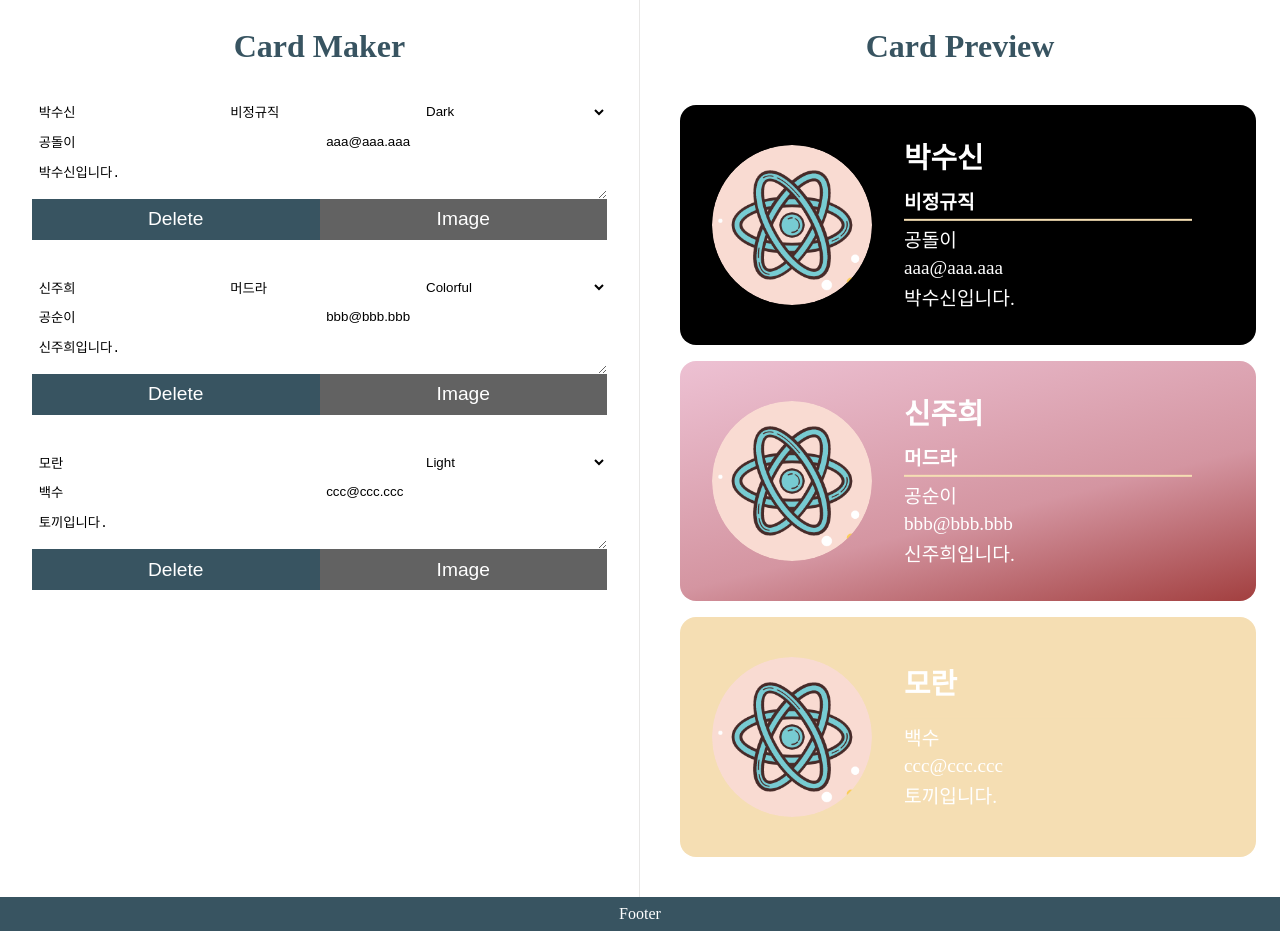
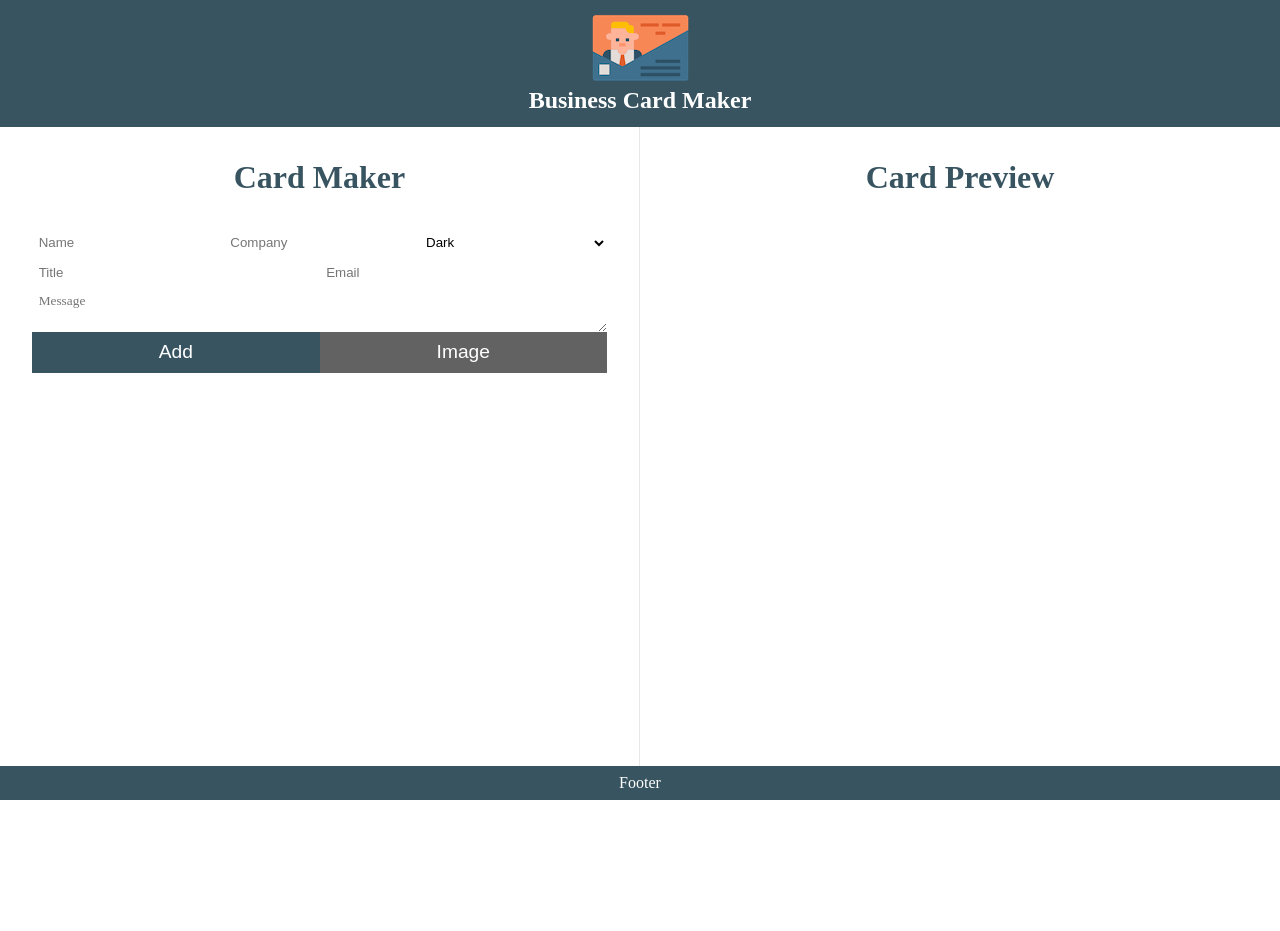
Before and after one commit to zynk82/card-maker, a React (Create React App) app: page /maker in a window 1280 px wide. After the commit the page ends 800 px from the top, so only its background shows below. Built offline with nearby package versions, Linux system fonts and the light colour scheme.

Commit message:
add feature(save & delete card)

```diff
--- /dev/null
+++ b/src/components/maker/editor/card-form/card-form-add.tsx
@@ -0,0 +1,63 @@
+import React, {SyntheticEvent, useCallback, useRef} from 'react';
+import {Card} from "../../../../type/Types";
+import styles from './card-form.module.css';
+
+type CardFormProps = {
+    onAddClick: (card: Card) => void;
+}
+
+const CardFormAdd = ({onAddClick}: CardFormProps) => {
+    const formRef = useRef<HTMLFormElement>(null);
+    const nameRef = useRef<HTMLInputElement>(null);
+    const companyRef = useRef<HTMLInputElement>(null);
+    const colorRef = useRef<HTMLSelectElement>(null);
+    const jobRef = useRef<HTMLInputElement>(null);
+    const emailRef = useRef<HTMLInputElement>(null);
+    const messageRef = useRef<HTMLTextAreaElement>(null);
+
+    const onAddDeleteClick = useCallback((e: SyntheticEvent) => {
+            e.preventDefault();
+
+            const card: Card =
+                {
+                    id: Date.now(),
+                    name: nameRef.current!.value,
+                    company: companyRef.current!.value,
+                    color: colorRef.current!.value!,
+                    job: jobRef.current!.value,
+                    email: emailRef.current!.value,
+                    message: messageRef.current!.value,
+                };
+
+            onAddClick(card);
+            formRef.current!.reset();
+        }
+        , [onAddClick]);
+
+    return (
+        <li className={styles.li}>
+            <form className={styles.form} ref={formRef}>
+                <input className={styles.input} type="text" ref={nameRef} name='name'
+                       placeholder='Name'/>
+                <input className={styles.input} type="text" ref={companyRef} name='company'
+                       placeholder='Company'/>
+                <select className={styles.select} ref={colorRef} name='color'>
+                    <option value="Dark">Dark</option>
+                    <option value="Colorful">Colorful</option>
+                    <option value="Light">Light</option>
+                </select>
+                <input className={styles.input} type="text" ref={jobRef} name='job'
+                       placeholder='Title'/>
+                <input className={styles.input} type="text" ref={emailRef} name='email'
+                       placeholder='Email'/>
+                <textarea className={styles.textarea} ref={messageRef} name='message'
+                          placeholder='Message'/>
+                <button className={`${styles.button} ${styles.add}`} onClick={onAddDeleteClick}>Add</button>
+                <button className={`${styles.button} ${styles.image}`}>Image</button>
+            </form>
+        </li>
+    );
+};
+
+
+export default CardFormAdd;
--- a/src/components/maker/editor/card-form/card-form.module.css
+++ b/src/components/maker/editor/card-form/card-form.module.css
@@ -32,6 +32,8 @@
 
 .textarea {
     flex-basis: 100%;
+    resize: vertical;
+    font-family: unset;
 }
 
 .button {
@@ -43,6 +45,10 @@
 }
 
 .delete {
+    background-color: var(--maker-green);
+}
+
+.add {
     background-color: var(--maker-green);
 }
 
--- a/src/components/maker/editor/card-form/card-form.tsx
+++ b/src/components/maker/editor/card-form/card-form.tsx
@@ -1,12 +1,19 @@
-import React from 'react';
+import React, {SyntheticEvent} from 'react';
 import {Card} from "../../../../type/Types";
 import styles from './card-form.module.css';
 
 type CardFormProps = {
     card: Card;
+    onDeleteClick: (id: number) => void;
 }
 
-const CardForm = ({card}: CardFormProps) => {
+const CardForm = ({card, onDeleteClick}: CardFormProps) => {
+    const onDeleteClickListener = (e: SyntheticEvent) => {
+        e.preventDefault();
+
+        onDeleteClick(card.id!);
+    };
+
     return (
         <li className={styles.li}>
             <form className={styles.form}>
@@ -20,12 +27,11 @@ const CardForm = ({card}: CardFormProps) => {
                 <input className={styles.input} type="text" name='job' value={card.job}/>
                 <input className={styles.input} type="text" name='email' value={card.email}/>
                 <textarea className={styles.textarea} name='message' value={card.message}/>
-                <button className={`${styles.button} ${styles.delete}`}>Delete</button>
+                <button className={`${styles.button} ${styles.delete}`} onClick={onDeleteClickListener}>Delete</button>
                 <button className={`${styles.button} ${styles.image}`}>Image</button>
             </form>
         </li>
     );
 };
 
-
 export default CardForm;
--- a/src/components/maker/editor/editor.tsx
+++ b/src/components/maker/editor/editor.tsx
@@ -2,21 +2,28 @@ import React from 'react';
 import styles from './editor.module.css';
 import {Card} from "../../../type/Types";
 import CardForm from "./card-form/card-form";
+import CardFormAdd from "./card-form/card-form-add";
 
 type EditorProps = {
     cards: Card[];
+    onAddClick: (card: Card) => void;
+    onDeleteClick: (id: number) => void;
 }
 
-const Editor = ({cards}: EditorProps) => {
+const Editor = ({cards, onAddClick, onDeleteClick}: EditorProps) => {
     return (
         <section className={styles.editor}>
             <h1 className={styles.title}>Card Maker</h1>
             <ul>
                 {
                     cards.map((card: Card) => {
-                        return <CardForm card={card}/>;
+                        if (card.id) {
+                            return <CardForm card={card} onDeleteClick={onDeleteClick}/>;
+                        }
                     })
                 }
+
+                <CardFormAdd onAddClick={onAddClick}/>
             </ul>
         </section>
     );
--- a/src/components/maker/maker.tsx
+++ b/src/components/maker/maker.tsx
@@ -1,4 +1,4 @@
-import React, {useCallback, useState} from 'react';
+import React, {useCallback, useEffect, useState} from 'react';
 import Header from "../header/header";
 import styles from './maker.module.css';
 import Footer from "../footer/footer";
@@ -14,24 +14,48 @@ type MakerProps = {
 
 const Maker = ({user, onLogOut}: MakerProps) => {
     const [cards, setCards] = useState<Card[]>([
-        {id: 1, name: '박수신', company: '비정규직', color: "Dark", job: '공돌이', email: 'aaa@aaa.aaa', message: '박수신입니다.'},
-        {id: 2, name: '신주희', company: '머드라', color: "Colorful", job: '공순이', email: 'bbb@bbb.bbb', message: '신주희입니다.'},
-        {id: 3, name: '모란', company: '', color: "Light", job: '백수', email: 'ccc@ccc.ccc', message: '토끼입니다.'},
+        // {id: 1, name: '박수신', company: '비정규직', color: "Dark", job: '공돌이', email: 'aaa@aaa.aaa', message: '박수신입니다.'},
+        // {id: 2, name: '신주희', company: '머드라', color: "Colorful", job: '공순이', email: 'bbb@bbb.bbb', message: '신주희입니다.'},
+        // {id: 3, name: '모란', company: '', color: "Light", job: '백수', email: 'ccc@ccc.ccc', message: '토끼입니다.'},
     ]);
 
     const navigate = useNavigate();
+
+    useEffect(() => {
+        // let blankExist = cards.some((card: Card) => {
+        //     return !card.id;
+        // });
+        //
+        // if (!blankExist) {
+        //     setCards([
+        //         ...cards
+        //         , {id: undefined, name: '', company: '', color: "Dark", job: '', email: '', message: ''}
+        //     ]);
+        // }
+    }, cards);
 
     const handleLogOut = useCallback(() => {
         onLogOut();
         navigate('/login');
     }, []);
 
+    const onAddClick = useCallback((card: Card) => {
+        setCards([...cards, card]);
+    }, [cards]);
+
+    const onDeleteClick = useCallback((id: number) => {
+        setCards(
+            cards.filter((card: Card) => {
+                return card.id !== id;
+            }));
+    }, [cards]);
+
     return (
         <div className={styles.container}>
             <section className={styles.maker}>
                 <Header user={user} onLogOut={handleLogOut}/>
                 <main className={styles.contents}>
-                    <Editor cards={cards}/>
+                    <Editor cards={cards} onAddClick={onAddClick} onDeleteClick={onDeleteClick}/>
                     <Preview cards={cards}/>
                 </main>
                 <Footer/>
--- a/src/type/Types.ts
+++ b/src/type/Types.ts
@@ -5,10 +5,10 @@ export type User = {
 }
 
 export type Card = {
-    id: number,
+    id: number|undefined,
     name: string,
     company: string,
-    color: CardColor,
+    color: string,
     job: string,
     email: string,
     message: string,
```
